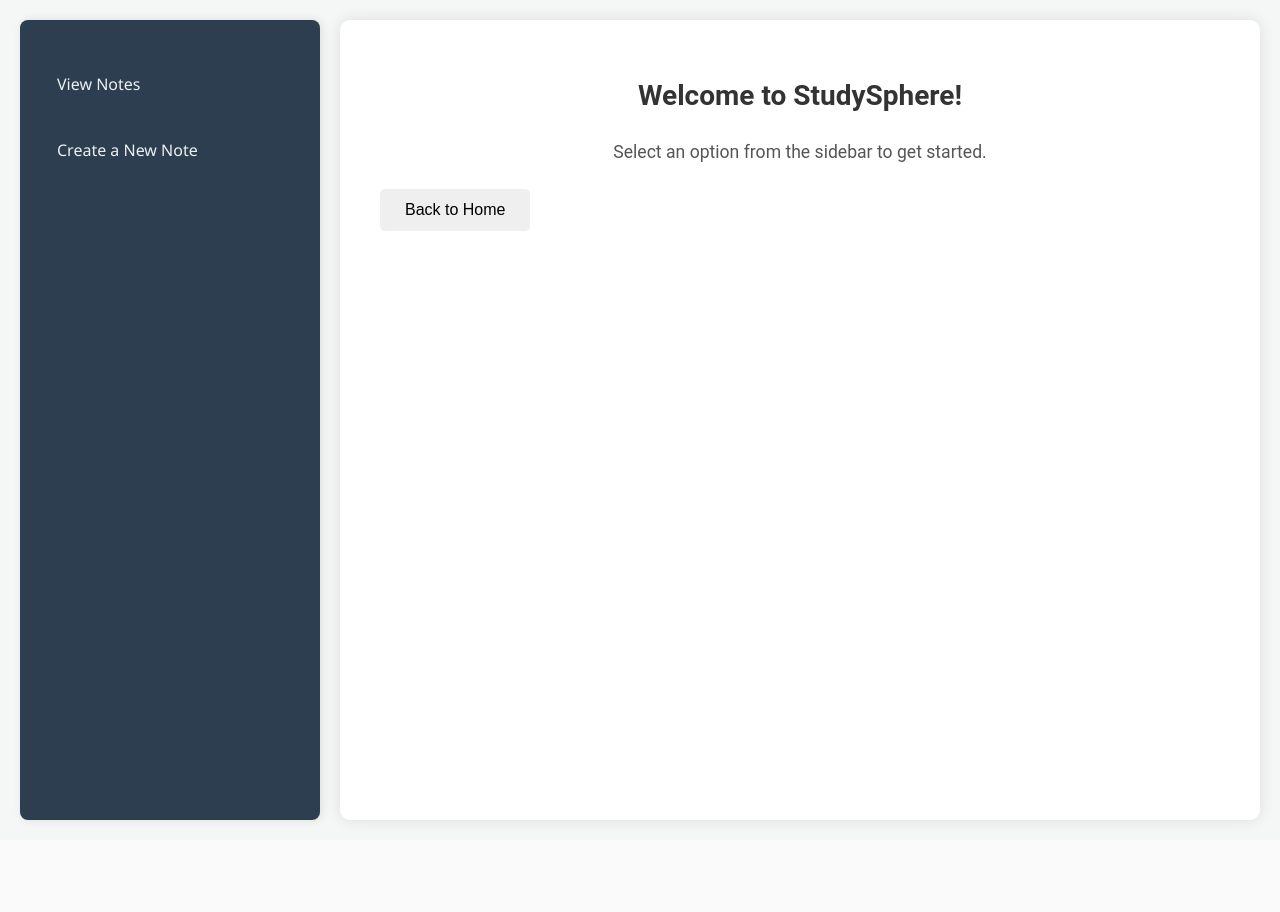
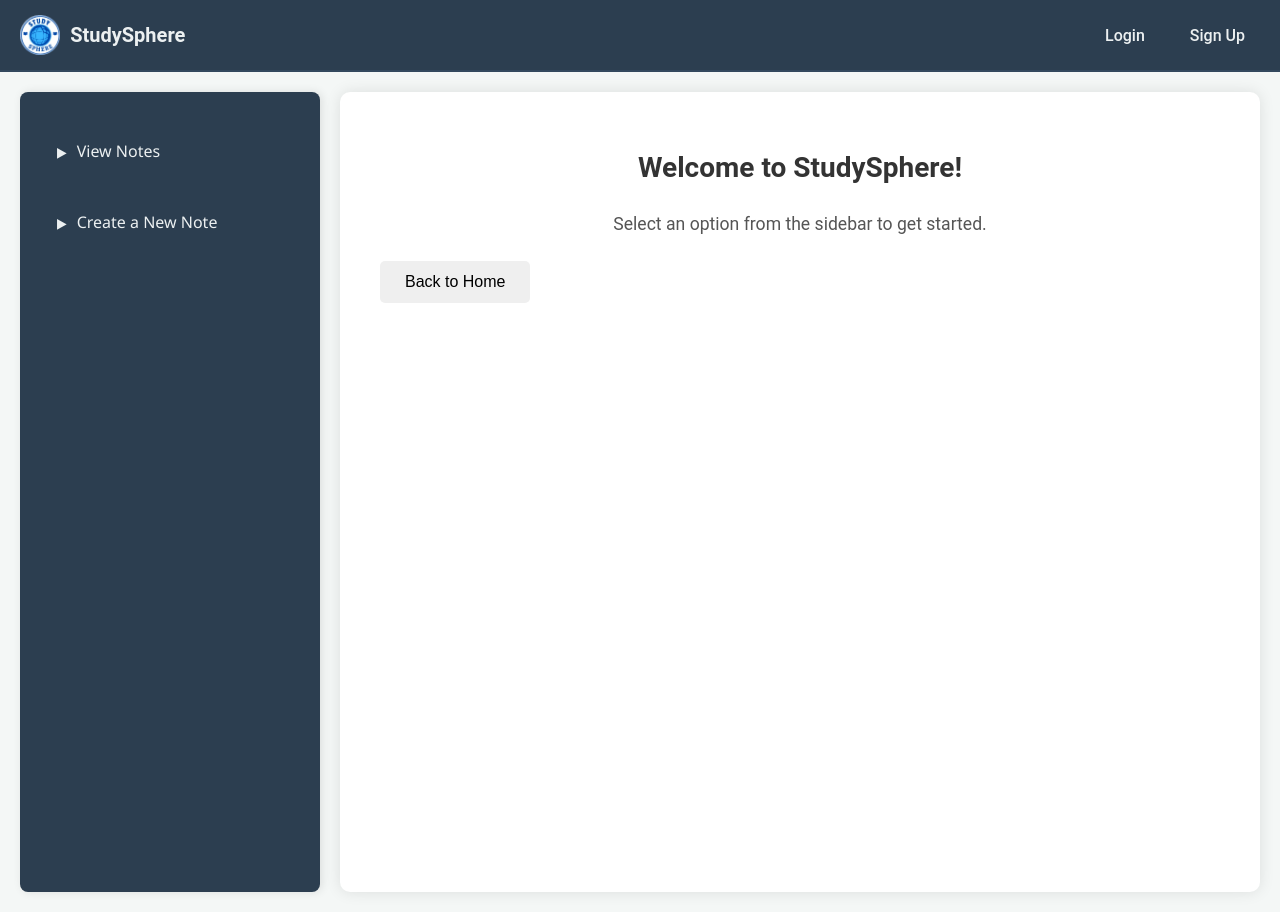
Before and after one commit to ahafiz03/ITSC4155Project, a Flask app: page / in a window 1280 px wide. Before the commit the page ends 824 px from the top, so only its background shows below. Run offline with Flask 3, Linux system fonts and the light colour scheme.

Commit message:
updated styles and added login/signup links

```diff
--- a/static/styles.css
+++ b/static/styles.css
@@ -195,3 +195,78 @@ button:hover, .btn-primary:hover, .btn-danger:hover {
         margin-left: 0;
     }
 }
+
+/* Header Styles */
+.header {
+    display: flex;
+    justify-content: space-between;
+    align-items: center;
+    padding: 15px 20px;
+    background-color: #2C3E50;
+    color: #ECF0F1;
+    border-bottom: 2px solid #34495E;
+}
+
+.header-left {
+    display: flex;
+    align-items: center;
+}
+
+.logo {
+    height: 40px; /* Adjust icon size */
+    margin-right: 10px;
+}
+
+.brand-text {
+    font-size: 20px;
+    font-weight: bold;
+    color: #ECF0F1;
+}
+
+.header-right {
+    display: flex;
+    gap: 15px;
+}
+
+.header-link {
+    color: #ECF0F1;
+    text-decoration: none;
+    font-size: 16px;
+    font-weight: 500;
+    padding: 8px 15px;
+    border-radius: 5px;
+    transition: background-color 0.3s ease, color 0.3s ease;
+}
+
+.header-link:hover {
+    background-color: #34495E;
+    color: #ffffff;
+}
+
+/* Adjust Sidebar Padding */
+.sidebar {
+    padding-top: 20px;
+}
+
+.sidebar ul li {
+    margin-bottom: 25px;
+    font-size: 16px;
+    font-weight: 500;
+}
+
+.sidebar ul li a {
+    display: flex;
+    align-items: center;
+    gap: 10px;
+}
+
+.sidebar ul li a::before {
+    content: '▶'; /* Replace with icon or adjust for your needs */
+    font-size: 14px;
+    color: #ECF0F1;
+    transition: transform 0.3s ease;
+}
+
+.sidebar ul li a:hover::before {
+    transform: rotate(90deg);
+}
--- a/templates/home.html
+++ b/templates/home.html
@@ -7,6 +7,16 @@
     <link rel="stylesheet" href="{{ url_for('static', filename='styles.css') }}">
 </head>
 <body>
+    <header class="header">
+        <div class="header-left">
+            <img src="/static/StudySphere.png" alt="Logo" class="logo">
+            <span class="brand-text">StudySphere</span>
+        </div>
+        <div class="header-right">
+            <a href="{{ url_for('get_account_login_page') }}" class="header-link">Login</a>
+            <a href="{{ url_for('get_account_signup_page') }}" class="header-link">Sign Up</a>
+        </div>
+    </header>
     <div class="container">
         <nav class="sidebar">
             <ul>
--- a/templates/login.html
+++ b/templates/login.html
@@ -3,7 +3,7 @@
 <head>
     <meta charset="UTF-8">
     <meta name="viewport" content="width=device-width, initial-scale=1.0">
-    <title>Edit Note</title>
+    <title>Login</title>
     <link rel="stylesheet" href="{{ url_for('static', filename='styles.css') }}">
 </head>
 <body>
--- a/templates/signup.html
+++ b/templates/signup.html
@@ -3,7 +3,7 @@
 <head>
     <meta charset="UTF-8">
     <meta name="viewport" content="width=device-width, initial-scale=1.0">
-    <title>Edit Note</title>
+    <title>Sign Up</title>
     <link rel="stylesheet" href="{{ url_for('static', filename='styles.css') }}">
 </head>
 <body>
```
Also changed, not shown: static/StudySphere.jpg (deleted), static/StudySphere.png (added).
